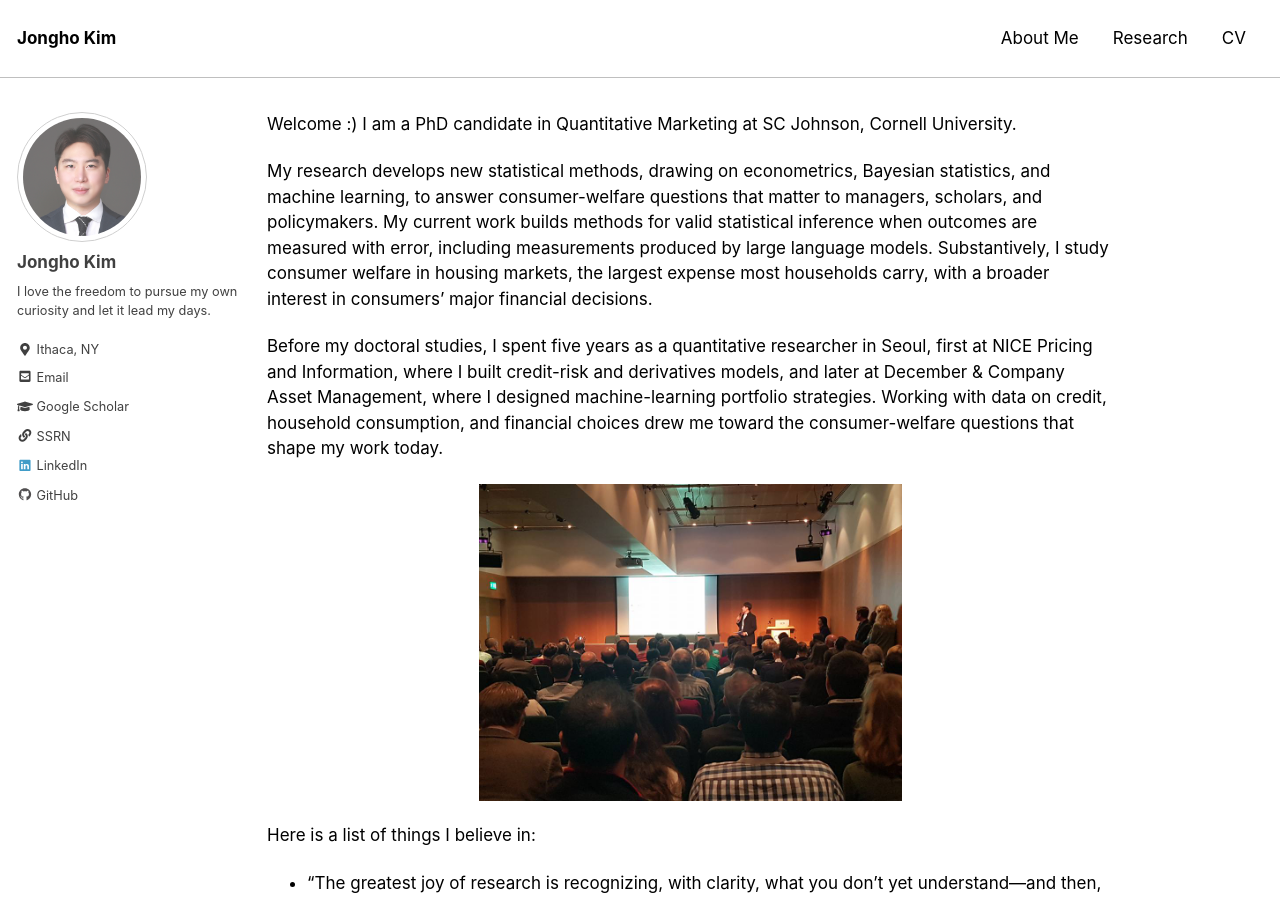
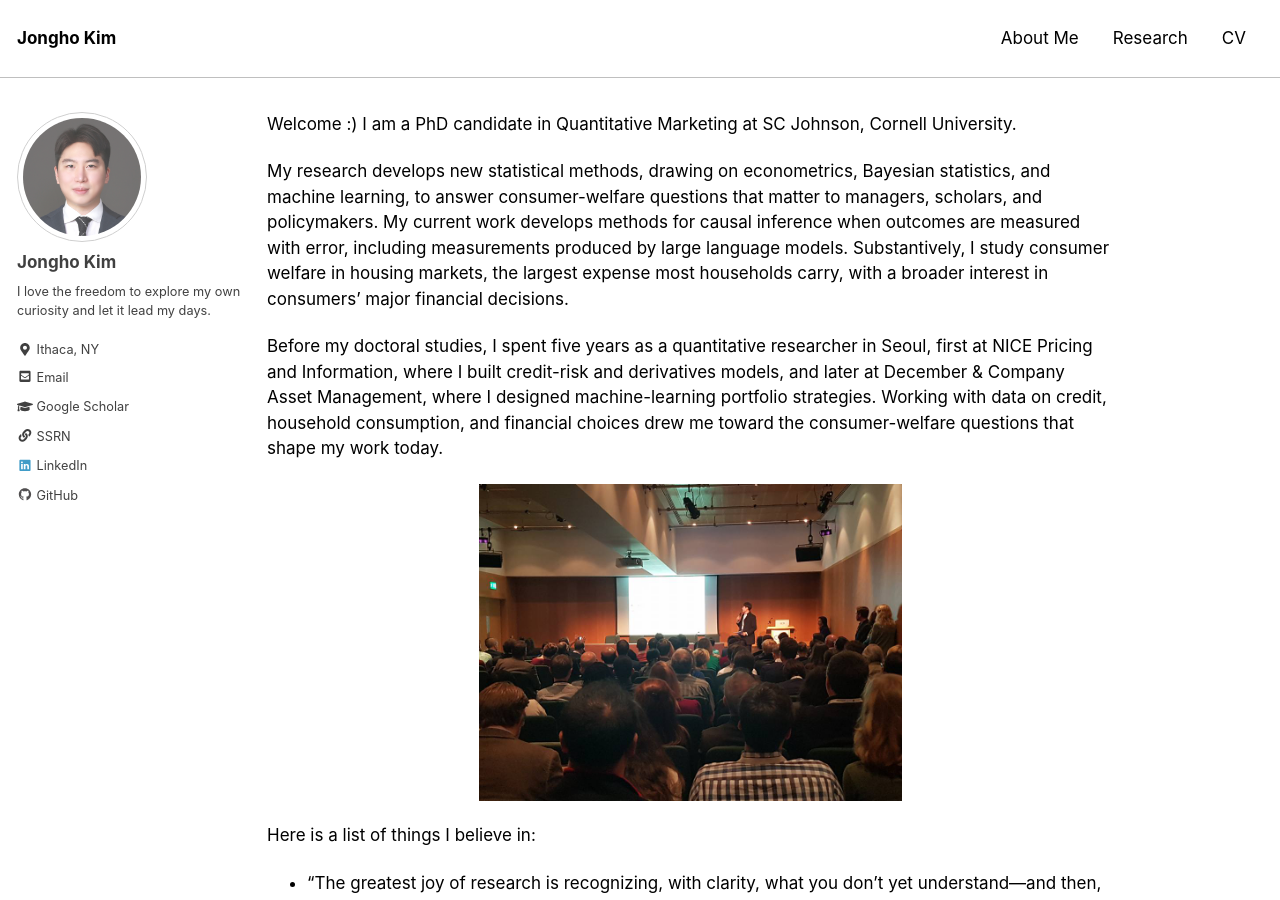
Before and after one commit to jonghkim/jonghkim.github.io, a Jekyll site: the page built from index.md, in a window 1280 px wide and 900 px high. Built offline with Jekyll 4.4.1, drawn with Linux system fonts in a browser that asks for light colours.

Commit message:
update front

```diff
--- a/_config.yml
+++ b/_config.yml
@@ -102,7 +102,7 @@ analytics:
 author:
   name             : "Jongho Kim"
   avatar           : "/assets/images/bio-photo.jpg" # path of avatar image, e.g. "/assets/images/bio-photo.jpg"
-  bio              : "I love the freedom to pursue my own curiosity and let it lead my days."
+  bio              : "I love the freedom to explore my own curiosity and let it lead my days."
   location         : "Ithaca, NY"
   email            : "jk2352@cornell.edu"
   uri              :
--- a/index.md
+++ b/index.md
@@ -4,7 +4,8 @@ author_profile: true
 ---
 Welcome :) I am a PhD candidate in Quantitative Marketing at SC Johnson, Cornell University.
 
-My research develops new statistical methods, drawing on econometrics, Bayesian statistics, and machine learning, to answer consumer-welfare questions that matter to managers, scholars, and policymakers. My current work builds methods for valid statistical inference when outcomes are measured with error, including measurements produced by large language models. Substantively, I study consumer welfare in housing markets, the largest expense most households carry, with a broader interest in consumers' major financial decisions.
+My research develops new statistical methods, drawing on econometrics, Bayesian statistics, and machine learning, to answer consumer-welfare questions that matter to managers, scholars, and policymakers. My current work develops methods for causal inference when outcomes are measured with error, including measurements produced by large language models.
+Substantively, I study consumer welfare in housing markets, the largest expense most households carry, with a broader interest in consumers' major financial decisions.
 
 Before my doctoral studies, I spent five years as a quantitative researcher in Seoul, first at NICE Pricing and Information, where I built credit-risk and derivatives models, and later at December & Company Asset Management, where I designed machine-learning portfolio strategies. Working with data on credit, household consumption, and financial choices drew me toward the consumer-welfare questions that shape my work today.
 
```
